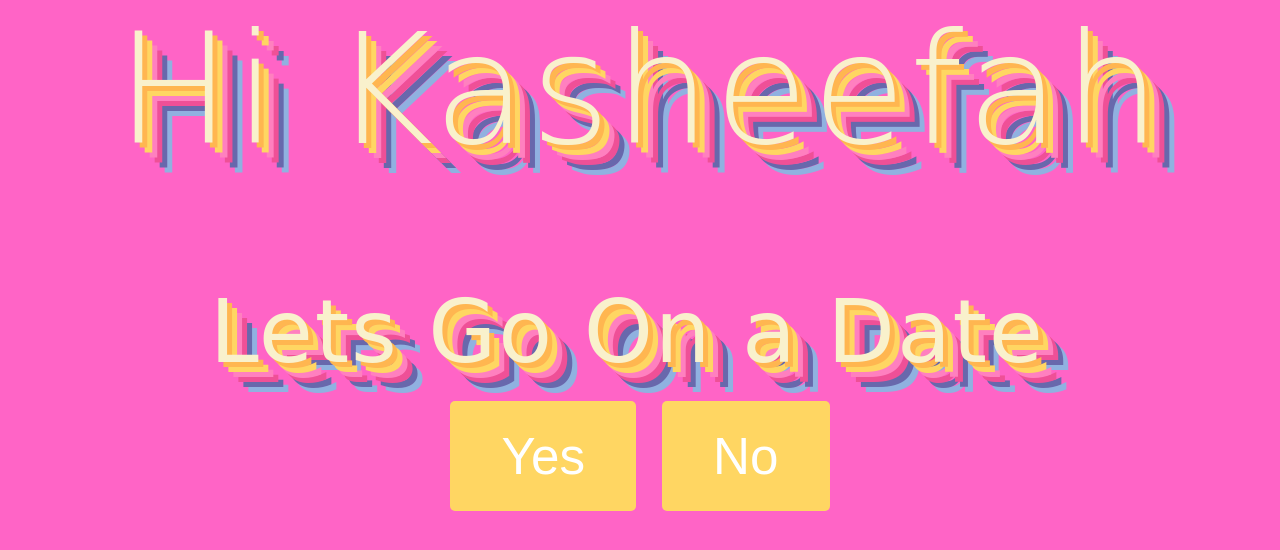
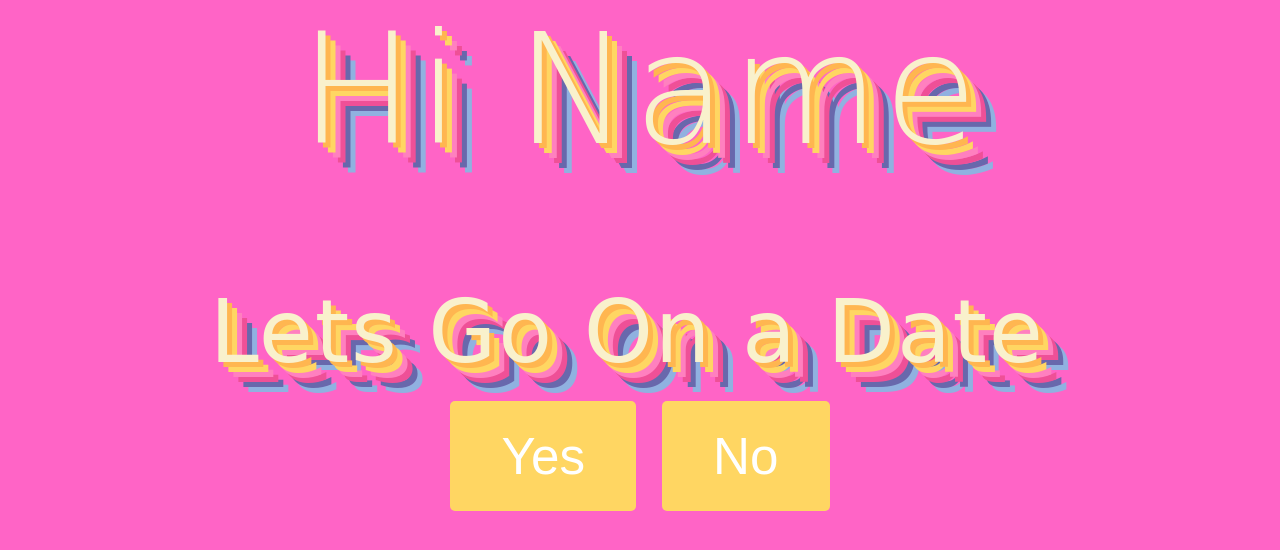
Before and after one commit to Tomiwa-Adewumi/FirstDate, a plain HTML site: page index.html in a window 1280 px wide. Drawn offline with Linux system fonts and the light colour scheme.

Commit message:
Update index.html

```diff
--- a/index.html
+++ b/index.html
@@ -223,7 +223,7 @@
     <div id="content">
         <div id="hi-message">
             <span class="hi">Hi</span>
-            <span class="name">Kasheefah</span>
+            <span class="name">Name</span>
         </div>
         <div id="message">Lets Go On a Date</div>
         <button id="yesButton" class="button">Yes</button>
```
